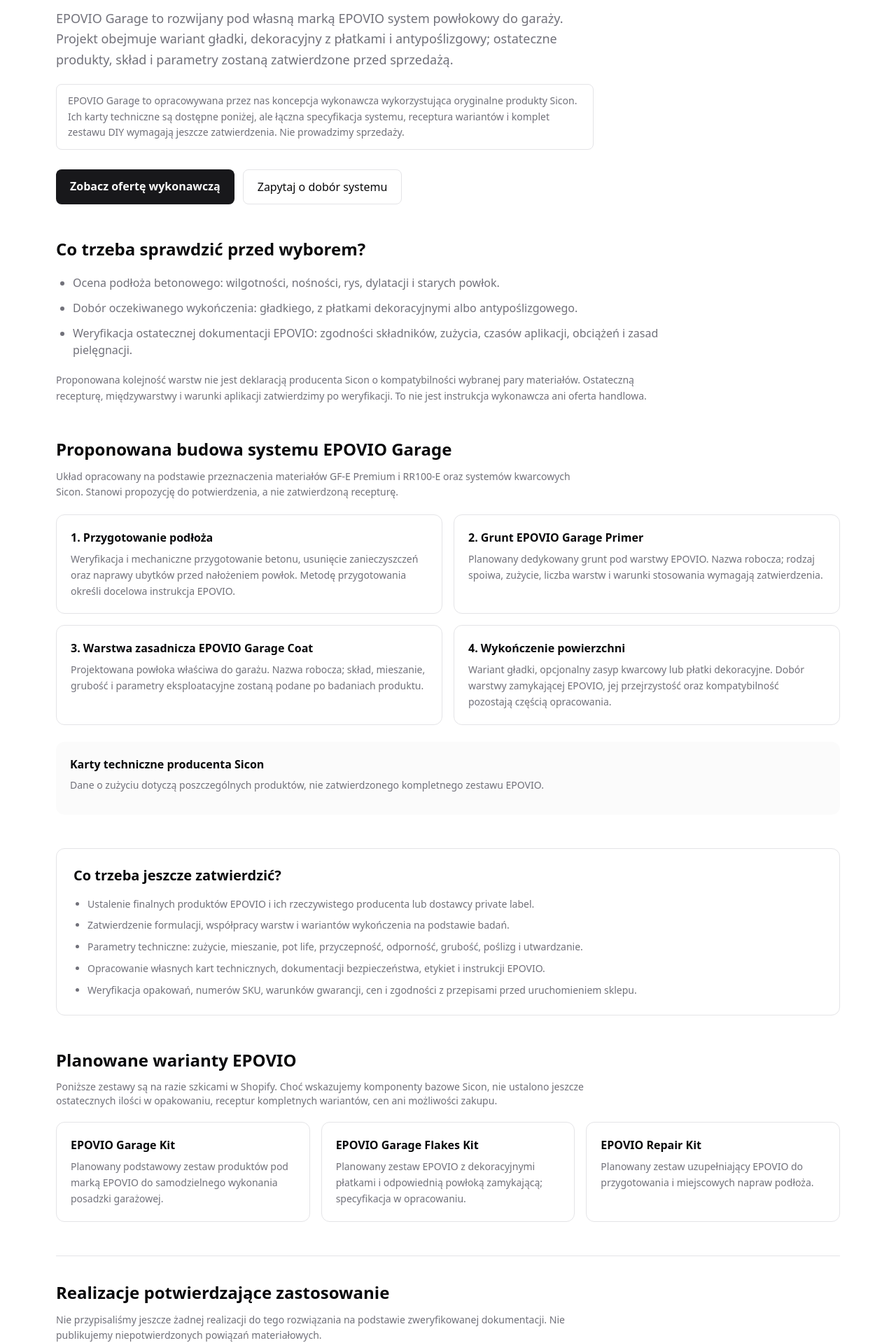
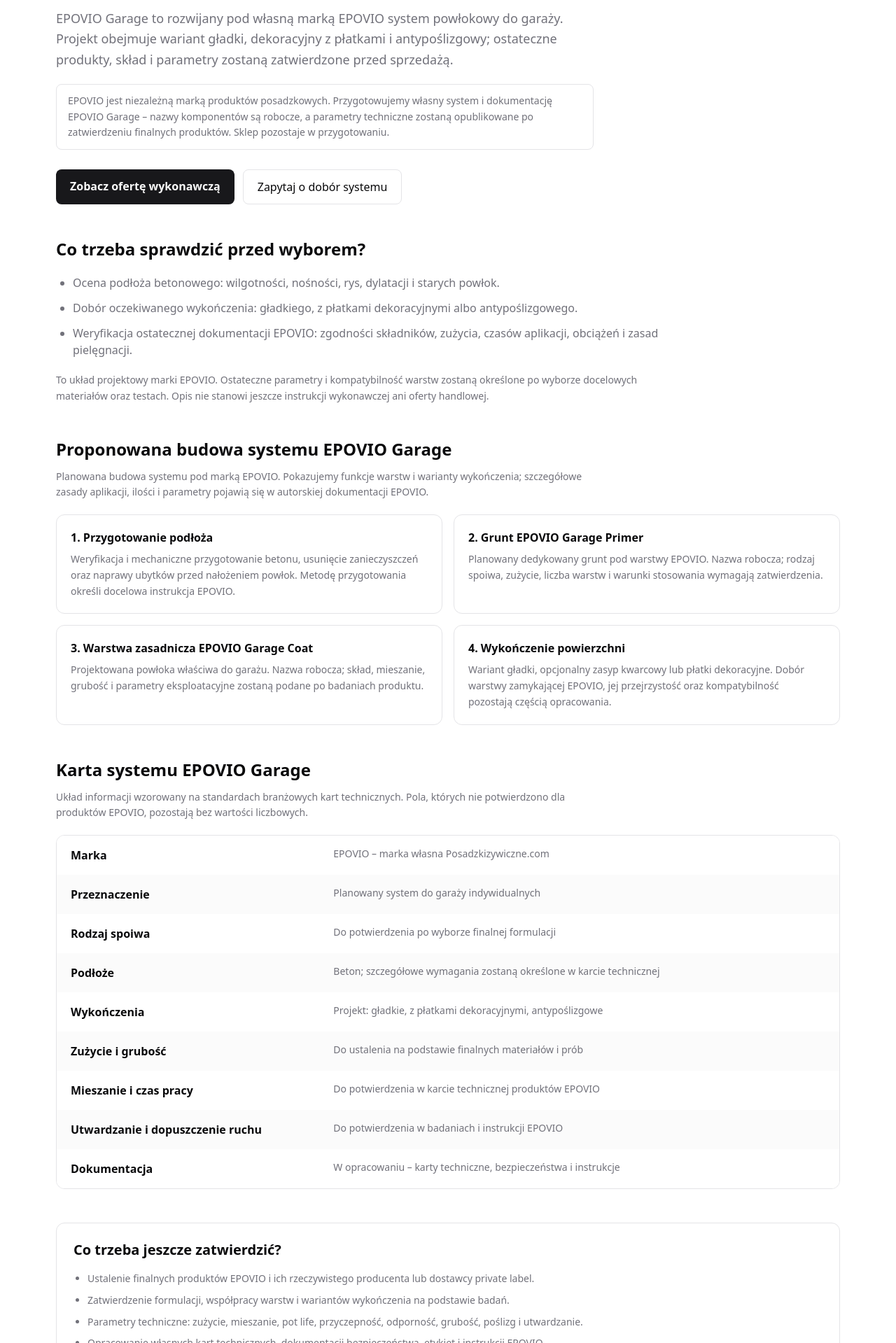
Before and after one commit to damianGG/posadzki-zywiczne, a Next.js app: page /systemy/epovio-garaz in a window 1280 px wide. Shown: the part 261-2180 px from the top of the page at 70% size. Built offline with nearby package versions, Linux system fonts and the light colour scheme.

Commit message:
fix(epovio): replace manufacturer-supplied materials with independent EPOVIO technical card layout

```diff
--- a/app/systemy/[slug]/page.tsx
+++ b/app/systemy/[slug]/page.tsx
@@ -39,9 +39,9 @@ export default async function SystemDetailsPage({ params }: Props) {
       <p className="mt-5 max-w-3xl text-lg leading-relaxed text-muted-foreground">{system.summary}</p>
       {system.isConcept && (
         <p className="mt-5 max-w-3xl rounded-lg border px-4 py-3 text-sm leading-relaxed text-muted-foreground">
-          EPOVIO Garage to opracowywana przez nas koncepcja wykonawcza wykorzystująca oryginalne
-          produkty Sicon. Ich karty techniczne są dostępne poniżej, ale łączna specyfikacja systemu,
-          receptura wariantów i komplet zestawu DIY wymagają jeszcze zatwierdzenia. Nie prowadzimy sprzedaży.
+          EPOVIO jest niezależną marką produktów posadzkowych. Przygotowujemy własny system i dokumentację
+          EPOVIO Garage – nazwy komponentów są robocze, a parametry techniczne zostaną opublikowane
+          po zatwierdzeniu finalnych produktów. Sklep pozostaje w przygotowaniu.
         </p>
       )}
       <div className="mt-7 flex flex-wrap gap-3">
@@ -55,7 +55,7 @@ export default async function SystemDetailsPage({ params }: Props) {
         </ul>
         <p className="mt-5 text-sm leading-relaxed text-muted-foreground">
           {system.isConcept
-            ? "Proponowana kolejność warstw nie jest deklaracją producenta Sicon o kompatybilności wybranej pary materiałów. Ostateczną recepturę, międzywarstwy i warunki aplikacji zatwierdzimy po weryfikacji. To nie jest instrukcja wykonawcza ani oferta handlowa."
+            ? "To układ projektowy marki EPOVIO. Ostateczne parametry i kompatybilność warstw zostaną określone po wyborze docelowych materiałów oraz testach. Opis nie stanowi jeszcze instrukcji wykonawczej ani oferty handlowej."
             : "Wybór systemu wymaga aktualnej dokumentacji technicznej oraz oględzin podłoża. Nie należy traktować samych nazw materiałów jako instrukcji mieszania lub wykonywania warstw."}
         </p>
       </section>
@@ -63,8 +63,8 @@ export default async function SystemDetailsPage({ params }: Props) {
         <section className="mt-12" aria-labelledby="epovio-layers">
           <h2 id="epovio-layers" className="text-2xl font-semibold">Proponowana budowa systemu EPOVIO Garage</h2>
           <p className="mt-3 max-w-3xl text-sm leading-relaxed text-muted-foreground">
-            Układ opracowany na podstawie przeznaczenia materiałów GF-E Premium i RR100-E oraz systemów
-            kwarcowych Sicon. Stanowi propozycję do potwierdzenia, a nie zatwierdzoną recepturę.
+            Planowana budowa systemu pod marką EPOVIO. Pokazujemy funkcje warstw i warianty wykończenia;
+            szczegółowe zasady aplikacji, ilości i parametry pojawią się w autorskiej dokumentacji EPOVIO.
           </p>
           <ol className="mt-5 grid gap-4 sm:grid-cols-2">
             {system.proposedLayers.map(layer => {
@@ -82,17 +82,23 @@ export default async function SystemDetailsPage({ params }: Props) {
               );
             })}
           </ol>
-          <div className="mt-6 rounded-xl bg-muted/40 p-5">
-            <h3 className="font-semibold">Karty techniczne producenta Sicon</h3>
-            <p className="mt-2 text-sm text-muted-foreground">Dane o zużyciu dotyczą poszczególnych produktów, nie zatwierdzonego kompletnego zestawu EPOVIO.</p>
-            <div className="mt-3 flex flex-wrap gap-4">
-              {exampleMaterials.filter(material => Boolean(material.technicalSheetUrl)).map(material => (
-                <a key={material.id} href={material.technicalSheetUrl} target="_blank" rel="noopener noreferrer" className="text-sm font-semibold text-primary underline-offset-4 hover:underline">
-                  {material.name} — PDF Sicon
-                </a>
-              ))}
-            </div>
-          </div>
+        </section>
+      )}
+      {system.technicalFields && system.technicalFields.length > 0 && (
+        <section className="mt-12" aria-labelledby="epovio-technical-sheet">
+          <h2 id="epovio-technical-sheet" className="text-2xl font-semibold">Karta systemu EPOVIO Garage</h2>
+          <p className="mt-3 max-w-3xl text-sm leading-relaxed text-muted-foreground">
+            Układ informacji wzorowany na standardach branżowych kart technicznych.
+            Pola, których nie potwierdzono dla produktów EPOVIO, pozostają bez wartości liczbowych.
+          </p>
+          <dl className="mt-5 overflow-hidden rounded-xl border">
+            {system.technicalFields.map((field, index) => (
+              <div key={field.label} className={`grid gap-2 px-5 py-4 sm:grid-cols-[minmax(0,1fr)_minmax(0,2fr)] sm:gap-6 ${index % 2 ? "bg-muted/40" : "bg-background"}`}>
+                <dt className="font-semibold">{field.label}</dt>
+                <dd className="text-sm text-muted-foreground">{field.value}</dd>
+              </div>
+            ))}
+          </dl>
         </section>
       )}
       {system.pendingValidation && system.pendingValidation.length > 0 && (
@@ -107,9 +113,8 @@ export default async function SystemDetailsPage({ params }: Props) {
         <section className="mt-12" aria-labelledby="epovio-variants">
           <h2 id="epovio-variants" className="text-2xl font-semibold">Planowane warianty EPOVIO</h2>
           <p className="mt-3 max-w-3xl text-sm text-muted-foreground">
-            Poniższe zestawy są na razie szkicami w Shopify. Choć wskazujemy komponenty bazowe Sicon,
-            nie ustalono jeszcze ostatecznych ilości w opakowaniu, receptur kompletnych wariantów,
-            cen ani możliwości zakupu.
+            To odrębne produkty planowane pod marką EPOVIO, obecnie zapisane jako szkice w Shopify.
+            Ich finalne składy, opakowania, ceny i dokumentacja są w przygotowaniu; sprzedaż nie jest włączona.
           </p>
           <div className="mt-5 grid gap-4 sm:grid-cols-2 lg:grid-cols-3">
             {system.plannedOffer.map(offer => (
@@ -123,11 +128,10 @@ export default async function SystemDetailsPage({ params }: Props) {
       )}
       {exampleMaterials.length > 0 && (
         <section className="mt-12">
-          <h2 className="text-2xl font-semibold">{system.isConcept ? "Materiały bazowe Sicon" : "Przykładowe materiały z oferty producenta"}</h2>
+          <h2 className="text-2xl font-semibold">Przykładowe materiały z oferty producenta</h2>
           <p className="mt-3 max-w-3xl text-sm text-muted-foreground">
-            {system.isConcept
-              ? "Są to produkty Sicon wybrane jako podstawa koncepcji EPOVIO Garage. Nie oznacza to, że producent zatwierdził ich użycie jako jednego kompletnego systemu."
-              : "Wskazane produkty służą do poznania asortymentu. Nie oznacza to, że wszystkie tworzą wspólnie zatwierdzony system lub były wykorzystane podczas konkretnej realizacji."}
+            Wskazane materiały służą do poznania asortymentu danego producenta. Nie oznacza to,
+            że wszystkie tworzą wspólnie zatwierdzony system lub były wykorzystane podczas konkretnej realizacji.
           </p>
           <div className="mt-5 grid gap-4 sm:grid-cols-2 lg:grid-cols-3">
             {exampleMaterials.map(material => (
```
